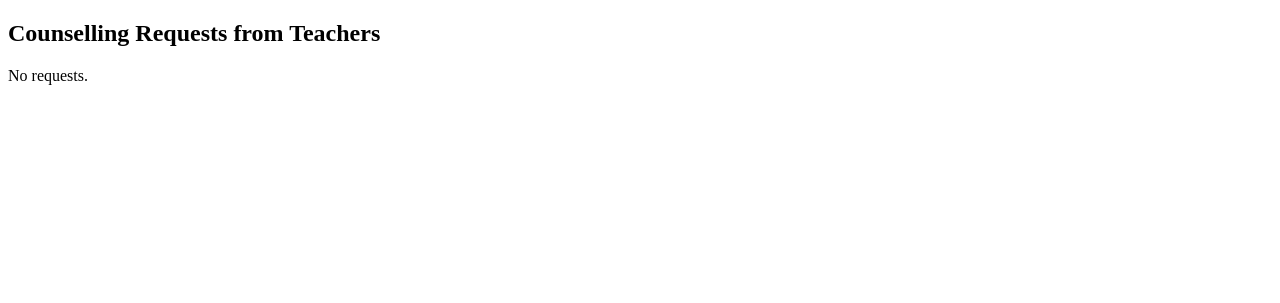
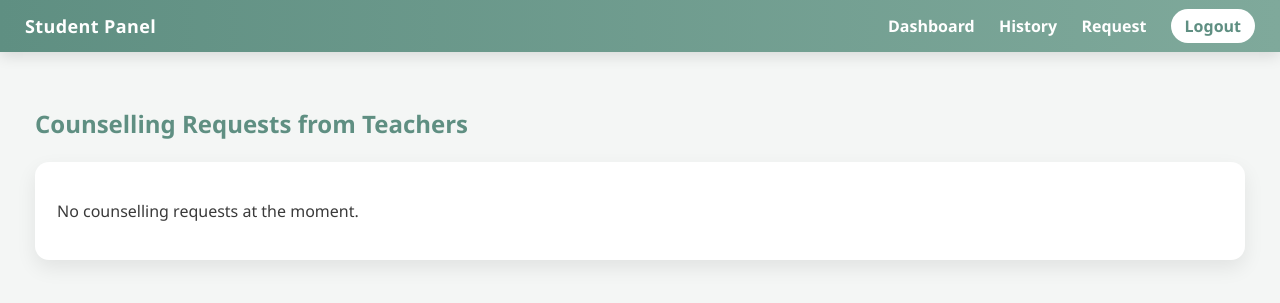
Before and after one commit to sinchana2612/Mind_Cloud, a Flask app: template templates/student/teacher_requests.html in a window 1280 px wide. Shown: the top 303 px of the page. Run offline with Flask 3, Linux system fonts and the light colour scheme; the template is opened without the code that fills it, so the values that code supplies are empty.

Commit message:
updated teacher reuqests UI

```diff
--- a/templates/student/teacher_requests.html
+++ b/templates/student/teacher_requests.html
@@ -2,13 +2,170 @@
 <html>
 <head>
     <title>Teacher Counselling Requests</title>
+
+    <style>
+        body {
+            font-family: "Segoe UI", Arial, sans-serif;
+            background: #F4F6F5; /* soft grey */
+            margin: 0;
+            color: #3A3A3A;
+        }
+
+        /* ===== NAVBAR ===== */
+        .navbar {
+            background: linear-gradient(90deg, #5F8F82, #7FA99B);
+            color: white;
+            padding: 14px 25px;
+            display: flex;
+            justify-content: space-between;
+            align-items: center;
+            box-shadow: 0 4px 14px rgba(0,0,0,0.12);
+        }
+
+        .navbar .brand {
+            font-size: 18px;
+            font-weight: bold;
+            letter-spacing: 0.4px;
+        }
+
+        .navbar a {
+            color: white;
+            margin-left: 20px;
+            text-decoration: none;
+            font-weight: 600;
+            position: relative;
+            transition: opacity 0.25s ease, transform 0.2s ease;
+        }
+
+        .navbar a:hover {
+            opacity: 0.85;
+            transform: translateY(-1px);
+        }
+
+        .navbar a::after {
+            content: "";
+            position: absolute;
+            width: 0%;
+            height: 2px;
+            bottom: -4px;
+            left: 0;
+            background: rgba(255,255,255,0.8);
+            transition: width 0.25s ease;
+        }
+
+        .navbar a:hover::after {
+            width: 100%;
+        }
+
+        .navbar .logout {
+            background: white;
+            color: #5F8F82;
+            padding: 6px 14px;
+            border-radius: 18px;
+        }
+
+        /* ===== CONTENT ===== */
+        .container {
+            padding: 35px;
+        }
+
+        h2 {
+            color: #5F8F82;
+            margin-bottom: 22px;
+        }
+
+        table {
+            width: 100%;
+            border-collapse: collapse;
+            background: white;
+            border-radius: 14px;
+            overflow: hidden;
+            box-shadow: 0 10px 25px rgba(0,0,0,0.1);
+        }
+
+        th, td {
+            padding: 14px;
+            text-align: left;
+            border-bottom: 1px solid #E1E5E3;
+        }
+
+        th {
+            background: #7FA99B;
+            color: white;
+            font-weight: 600;
+        }
+
+        tr:last-child td {
+            border-bottom: none;
+        }
+
+        tr:hover {
+            background: #F0F4F2;
+        }
+
+        .status {
+            font-weight: bold;
+            color: #5F8F82;
+        }
+
+        button {
+            padding: 6px 16px;
+            border: none;
+            border-radius: 18px;
+            font-weight: 600;
+            cursor: pointer;
+            transition: transform 0.25s ease, box-shadow 0.25s ease;
+        }
+
+        .btn-success {
+            background: #7FA99B;
+            color: white;
+        }
+
+        .btn-success:hover {
+            background: #5F8F82;
+            transform: translateY(-1px);
+            box-shadow: 0 4px 12px rgba(0,0,0,0.2);
+        }
+
+        .btn-danger {
+            background: #B0B8B5;
+            color: white;
+            margin-left: 6px;
+        }
+
+        .btn-danger:hover {
+            background: #8F9A96;
+            transform: translateY(-1px);
+            box-shadow: 0 4px 12px rgba(0,0,0,0.2);
+        }
+
+        .empty {
+            background: white;
+            padding: 22px;
+            border-radius: 14px;
+            box-shadow: 0 8px 20px rgba(0,0,0,0.08);
+        }
+    </style>
 </head>
 <body>
 
+<!-- ===== NAVBAR ===== -->
+<div class="navbar">
+    <span class="brand">Student Panel</span>
+    <div>
+        <a href="/student/dashboard">Dashboard</a>
+        <a href="/student/history">History</a>
+        <a href="/student/request">Request</a>
+        <a href="/logout" class="logout">Logout</a>
+    </div>
+</div>
+
+<div class="container">
     <h2>Counselling Requests from Teachers</h2>
 
     {% if requests %}
-<table border="1" cellpadding="8">
+    <table>
         <tr>
             <th>Teacher</th>
             <th>Reason</th>
@@ -24,24 +181,18 @@
             <td>{{ r.reason }}</td>
             <td>{{ r.message or "-" }}</td>
             <td>{{ r.created_at }}</td>
-    <td>{{ r.status }}</td>
+            <td class="status">{{ r.status }}</td>
             <td>
                 {% if r.status == 'Pending' %}
                 <form method="POST" action="/student/request/{{ r.id }}" style="display:inline;">
                     <input type="hidden" name="action" value="accept">
-    <button type="submit" class="btn btn-success">
-        Accept
-    </button>
+                    <button type="submit" class="btn-success">Accept</button>
                 </form>
 
                 <form method="POST" action="/student/request/{{ r.id }}" style="display:inline;">
                     <input type="hidden" name="action" value="reject">
-    <button type="submit" class="btn btn-danger">
-        Reject
-    </button>
+                    <button type="submit" class="btn-danger">Reject</button>
                 </form>
-
-
                 {% else %}
                 —
                 {% endif %}
@@ -50,8 +201,11 @@
         {% endfor %}
     </table>
     {% else %}
-<p>No requests.</p>
+        <div class="empty">
+            <p>No counselling requests at the moment.</p>
+        </div>
     {% endif %}
+</div>
 
 </body>
 </html>
```
Lines whose indentation alone changed are shown as unchanged.
